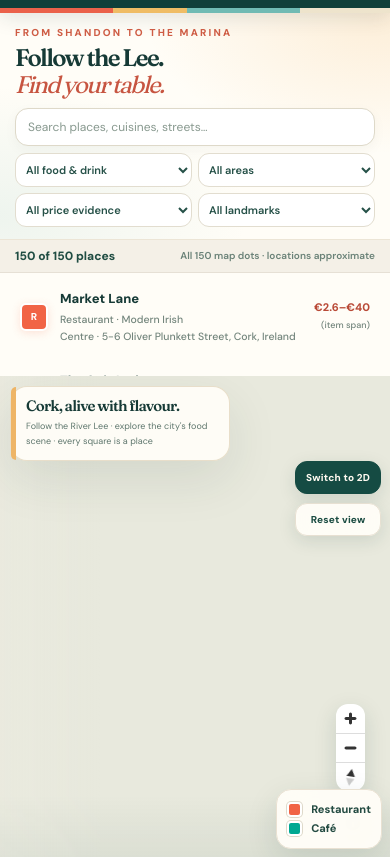
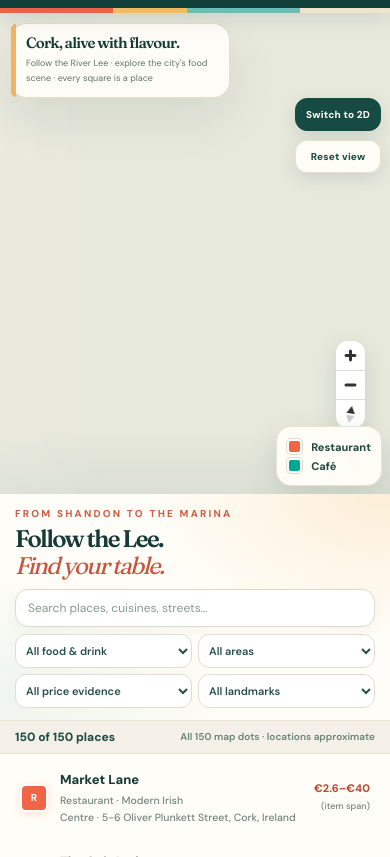
Before and after one commit to Leon-Bishop/Food-O-Cork, a plain HTML site: page index.html in a window 390 px wide. Shown: the part 57-914 px from the top of the page. Drawn offline with nearby package versions, Linux system fonts and the light colour scheme; no server answers.

Commit message:
Show the vibrant Cork map first on mobile screens

```diff
--- a/index.html
+++ b/index.html
@@ -87,7 +87,7 @@ aside{display:flex;flex-direction:column;min-height:0;min-width:0;border-right:1
  .intro{padding:13px 15px 12px}.intro h1{font-size:24px;line-height:1.12;margin:6px 0 9px}.intro p{display:none}
  .search{padding:10px 12px;font-size:12px}.filters{margin-top:7px;gap:6px}.filters select{padding:8px 6px;font-size:11px}
  .counts{padding:8px 15px}.list{padding:5px 9px}.venue{padding:10px}
- .mapwrap{height:57dvh;min-height:425px}.maplabel{top:10px;left:10px;padding:10px 12px 10px 15px;max-width:220px}
+ .mapwrap{order:-1;height:57dvh;min-height:425px}.maplabel{top:10px;left:10px;padding:10px 12px 10px 15px;max-width:220px}
  .maplabel strong{font-size:15px}.maplabel span{font-size:9px}.controls{top:85px;right:9px}
  .controls button{padding:9px 10px;font-size:10px}.detail{bottom:9px;left:9px;width:calc(100% - 18px);max-height:82%;padding:19px}
  .legend{bottom:8px;right:8px;padding:8px 10px}.legend>div:last-child{display:none!important}
```
